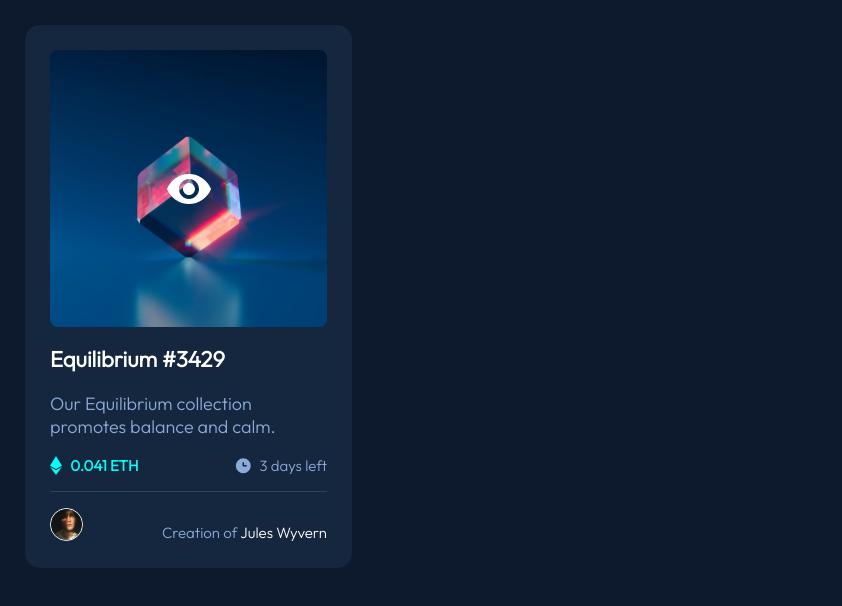
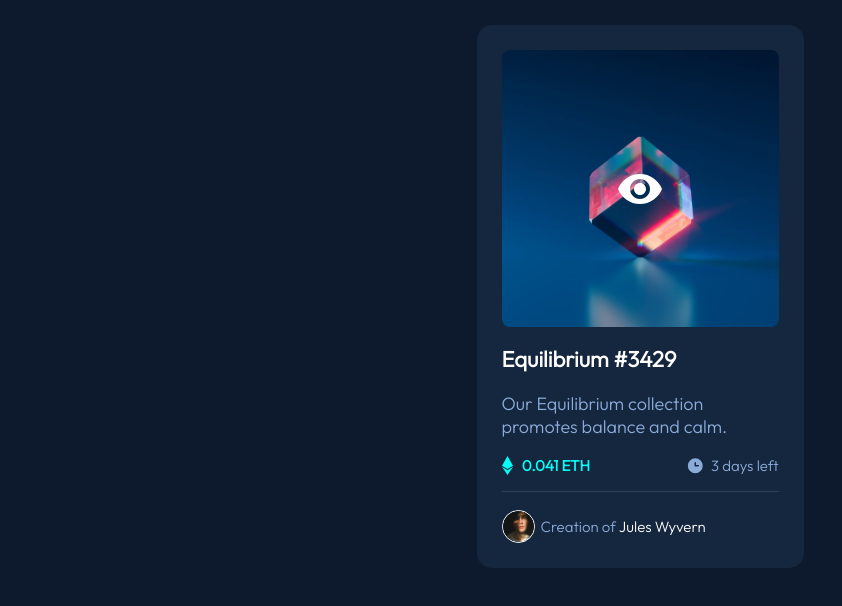
Before and after one commit to monre036/nft-preview-card-component, a plain HTML site: page index.html in a window 1280 px wide. Shown: the whole page, without its empty margins (0-842 px from the left). Drawn offline with Linux system fonts and the light colour scheme.

Commit message:
changes 3

```diff
--- a/css/styles.css
+++ b/css/styles.css
@@ -59,10 +59,12 @@ body {
 @media (hover: hover) {
     .card-image-container:hover::before {
         opacity: 1;
+        cursor: pointer;
     }
 
     .card-image-container:hover .icon {
         opacity: 1;
+        cursor: pointer;
     }
 }
 
@@ -82,6 +84,13 @@ body {
     font-family: "Outfit", sans-serif;
     font-weight: 600;
     font-size: 22px;
+}
+
+@media (hover: hover) {
+    .card-title:hover {
+        color: #00FFF8;
+        cursor: pointer;
+    }
 }
 
 .card-text {
@@ -128,9 +137,10 @@ body {
 }
 
 .card-footer {
-    padding-top: 16px;
+    padding-top: 10px;
     display: flex;
-    justify-content: space-between;
+    align-items: center;
+    gap: 0.375rem;
 }
 
 .avatar-image {
@@ -145,3 +155,11 @@ body {
     font-weight: 300;
     font-size: 15px;
 }
+
+@media screen and (width >=768px) {
+    .main {
+        display: flex;
+        justify-content: center;
+        align-items: end;
+    }
+}
```
